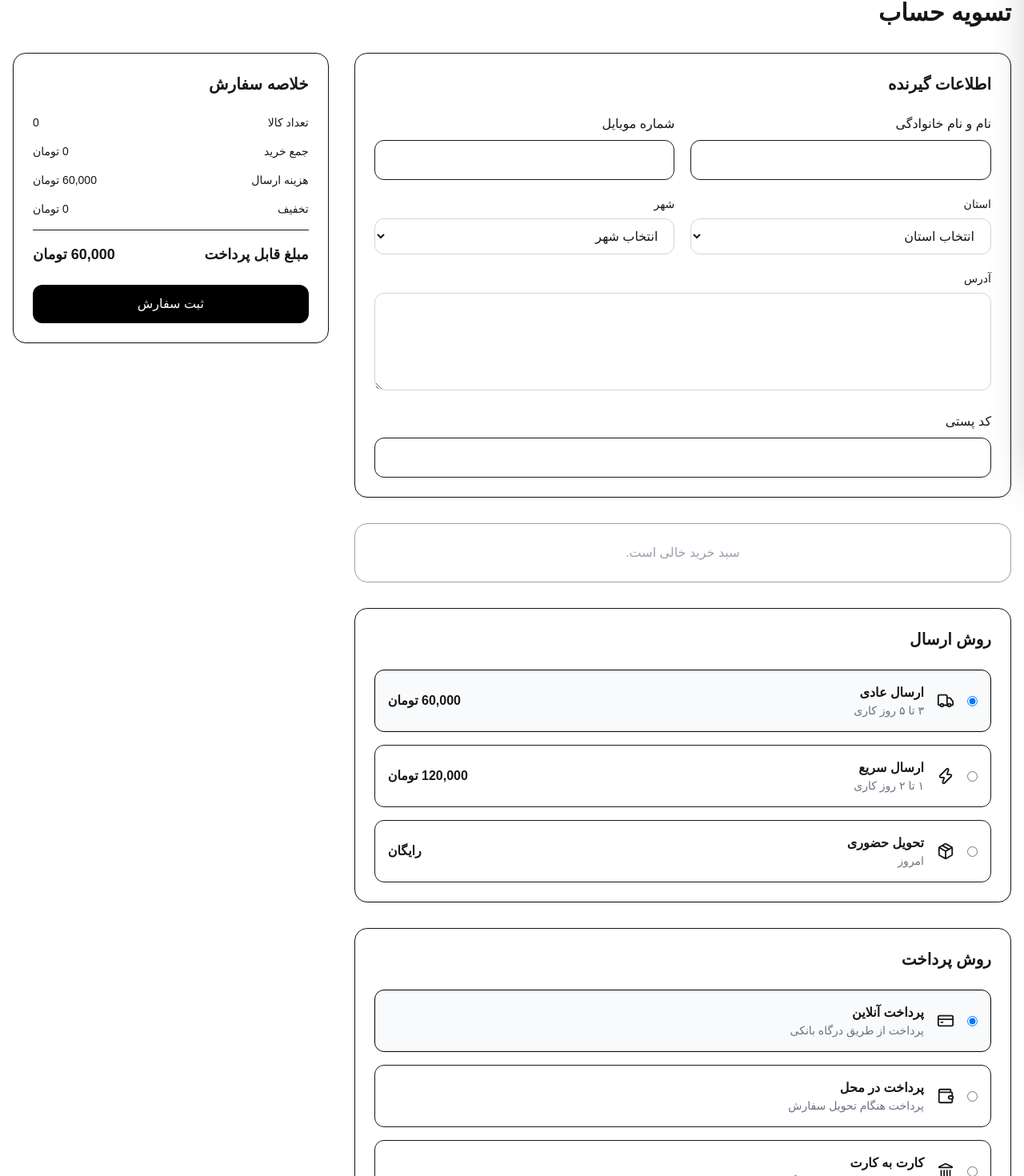
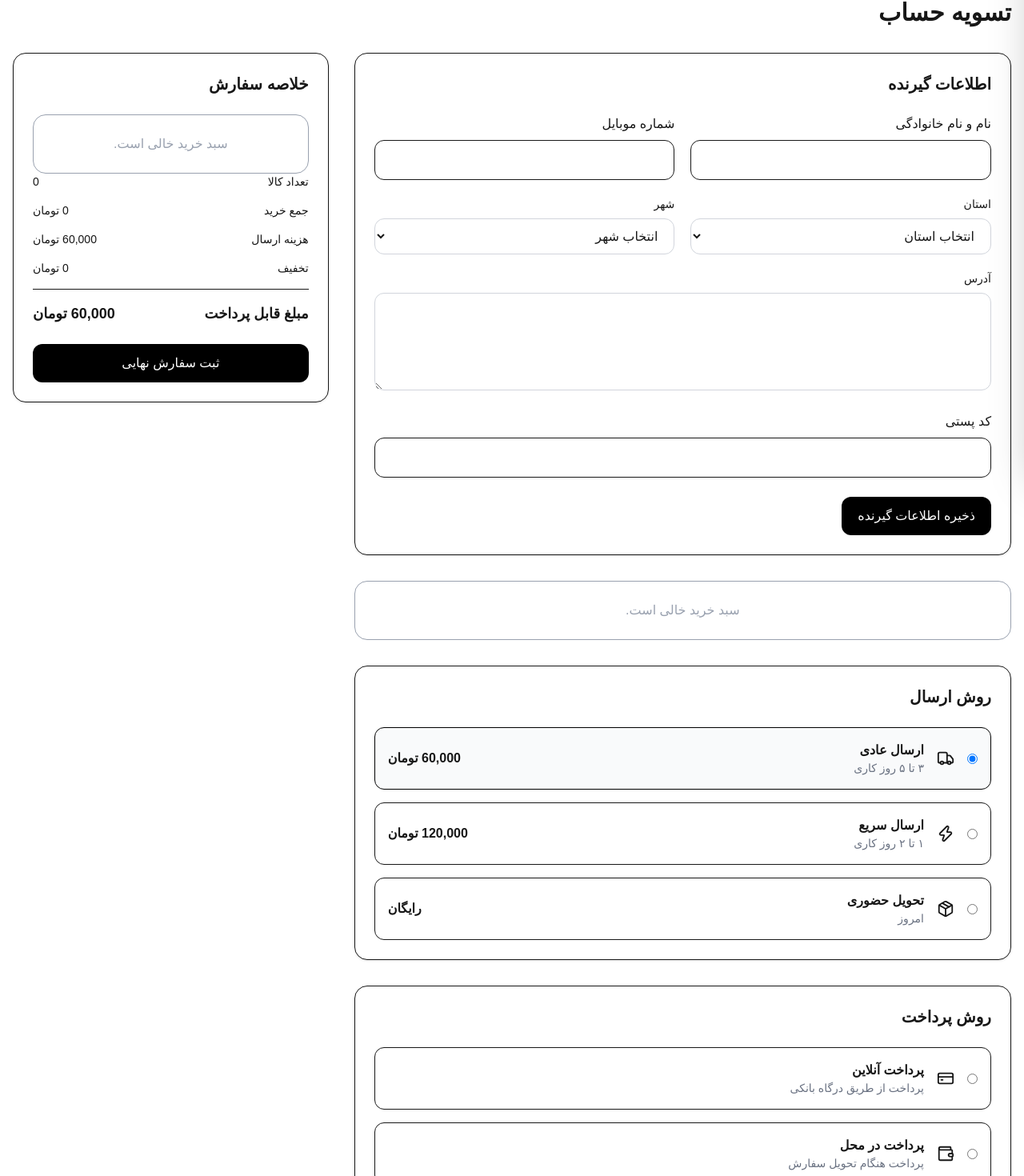
Before and after one commit to salarkarimibag-cmd/novashop, a Next.js app: page /checkout in a window 1280 px wide. Shown: the part 213-1683 px from the top of the page at 80% size. Built offline with nearby package versions, Linux system fonts and the light colour scheme.

Commit message:
feat: complete checkout order flow

```diff
--- a/src/components/checkout/CheckoutForm.jsx
+++ b/src/components/checkout/CheckoutForm.jsx
@@ -5,11 +5,15 @@ import checkoutSchema from "@/validations/checkoutSchema";
 import Select from "@/components/ui/Select";
 import iranCities from "@/data/iranCities";
 import Input from "@/components/ui/Input/Input";
+import Button from "@/components/ui/Button";
 import Textarea from "@/components/ui/Textarea/Textarea";
+import useCheckoutStore from "@/store/checkoutStore";
 
 export default function CheckoutForm() {
+  const { shippingAddress, setShippingAddress } = useCheckoutStore();
+
   const formik = useFormik({
-    initialValues: {
+    initialValues: shippingAddress || {
       fullName: "",
       phone: "",
       province: "",
@@ -18,10 +22,13 @@ export default function CheckoutForm() {
       postalCode: "",
     },
 
+    enableReinitialize: true,
+
     validationSchema: checkoutSchema,
 
     onSubmit: (values) => {
-      console.log(values);
+      setShippingAddress(values);
+      alert("اطلاعات گیرنده ذخیره شد");
     },
   });
   const cities = iranCities[formik.values.province] || [];
@@ -56,7 +63,12 @@ export default function CheckoutForm() {
           label="استان"
           name="province"
           value={formik.values.province}
-          onChange={formik.handleChange}
+          onChange={(e) => {
+            const province = e.target.value;
+
+            formik.setFieldValue("province", province);
+            formik.setFieldValue("city", "");
+          }}
           onBlur={formik.handleBlur}
           error={formik.touched.province && formik.errors.province}
         >
@@ -109,6 +121,9 @@ export default function CheckoutForm() {
           error={formik.touched.postalCode && formik.errors.postalCode}
         />
       </div>
+      <Button type="submit" className="mt-6">
+        ذخیره اطلاعات گیرنده
+      </Button>
     </form>
   );
 }
--- a/src/components/checkout/OrderSummary.jsx
+++ b/src/components/checkout/OrderSummary.jsx
@@ -3,11 +3,12 @@
 import useCart from "@/hooks/useCart";
 import useCheckoutStore from "@/store/checkoutStore";
 import { SHIPPING_PRICES } from "@/constants/shipping";
-
+import Button from "@/components/ui/Button";
+import OrderItems from "./OrderItems";
 export default function OrderSummary() {
   const { items } = useCart();
 
-  const { shippingMethod } = useCheckoutStore();
+  const { shippingMethod, shippingAddress, paymentMethod } = useCheckoutStore();
 
   const subtotal = items.reduce(
     (sum, item) => sum + item.price * item.quantity,
@@ -19,10 +20,43 @@ export default function OrderSummary() {
   const discount = 0;
 
   const total = subtotal + shipping - discount;
+  const handleSubmitOrder = () => {
+    if (!items.length) {
+      alert("سبد خرید شما خالی است");
+      return;
+    }
+
+    if (
+      !shippingAddress.fullName ||
+      !shippingAddress.phone ||
+      !shippingAddress.address
+    ) {
+      alert("لطفاً اطلاعات گیرنده را کامل کنید");
+      return;
+    }
+
+    if (!paymentMethod) {
+      alert("لطفاً روش پرداخت را انتخاب کنید");
+      return;
+    }
+
+    const order = {
+      id: Date.now(),
+      items,
+      shippingAddress,
+      shippingMethod,
+      paymentMethod,
+      total,
+      createdAt: new Date(),
+    };
+
+    console.log(order);
+  };
 
   return (
     <div className="sticky top-6 rounded-2xl border bg-white p-6 shadow-sm">
       <h2 className="mb-6 text-xl font-bold">خلاصه سفارش</h2>
+      <OrderItems />
 
       <div className="space-y-4 text-sm">
         <div className="flex justify-between">
@@ -58,9 +92,9 @@ export default function OrderSummary() {
         </div>
       </div>
 
-      <button className="mt-6 w-full rounded-xl bg-black py-3 text-white transition hover:bg-gray-800">
-        ثبت سفارش
-      </button>
+      <Button onClick={handleSubmitOrder} className="mt-6 w-full">
+        ثبت سفارش نهایی
+      </Button>
     </div>
   );
 }
--- a/src/components/checkout/ShippingAddress.jsx
+++ b/src/components/checkout/ShippingAddress.jsx
@@ -1,36 +1,30 @@
 "use client";
 
 import { MapPin } from "lucide-react";
+import useCheckoutStore from "@/store/checkoutStore";
 
-export default function ShippingAddress({ address }) {
-  if (!address) {
-    return (
-      <div className="rounded-2xl border bg-white p-6 text-gray-400">
-        آدرسی ثبت نشده است.
-      </div>
-    );
-  }
+export default function ShippingAddress() {
+  const { shippingAddress } = useCheckoutStore();
 
   return (
     <div className="rounded-2xl border bg-white p-6 shadow-sm">
       <div className="mb-4 flex items-center gap-2">
         <MapPin size={22} />
-
         <h2 className="text-xl font-bold">آدرس ارسال</h2>
       </div>
 
       <div className="space-y-2 text-sm">
-        <p className="font-semibold">{address.fullName}</p>
+        <p className="font-semibold">{shippingAddress.fullName}</p>
 
-        <p>{address.phone}</p>
+        <p>{shippingAddress.phone}</p>
 
         <p>
-          {address.province} - {address.city}
+          {shippingAddress.province} - {shippingAddress.city}
         </p>
 
-        <p>{address.address}</p>
+        <p>{shippingAddress.address}</p>
 
-        <p>کد پستی: {address.postalCode}</p>
+        <p>کد پستی: {shippingAddress.postalCode}</p>
       </div>
     </div>
   );
--- a/src/components/ui/Button/index.js
+++ b/src/components/ui/Button/index.js
@@ -0,0 +1 @@
+export { default } from "./Button";
--- a/src/store/checkoutStore.js
+++ b/src/store/checkoutStore.js
@@ -1,8 +1,26 @@
 import { create } from "zustand";
+import { persist } from "zustand/middleware";
 
-const useCheckoutStore = create((set) => ({
+const useCheckoutStore = create(
+  persist(
+    (set) => ({
+      shippingAddress: {
+        fullName: "",
+        phone: "",
+        province: "",
+        city: "",
+        address: "",
+        postalCode: "",
+      },
+
       shippingMethod: "normal",
-  paymentMethod: "online",
+
+      paymentMethod: null,
+
+      setShippingAddress: (data) =>
+        set({
+          shippingAddress: data,
+        }),
 
       setShippingMethod: (method) =>
         set({
@@ -13,6 +31,28 @@ const useCheckoutStore = create((set) => ({
         set({
           paymentMethod: method,
         }),
-}));
+
+      clearCheckout: () =>
+        set({
+          shippingAddress: {
+            fullName: "",
+            phone: "",
+            province: "",
+            city: "",
+            address: "",
+            postalCode: "",
+          },
+
+          shippingMethod: "normal",
+
+          paymentMethod: null,
+        }),
+    }),
+
+    {
+      name: "nova-checkout",
+    },
+  ),
+);
 
 export default useCheckoutStore;
```
Lines whose indentation alone changed are shown as unchanged.
